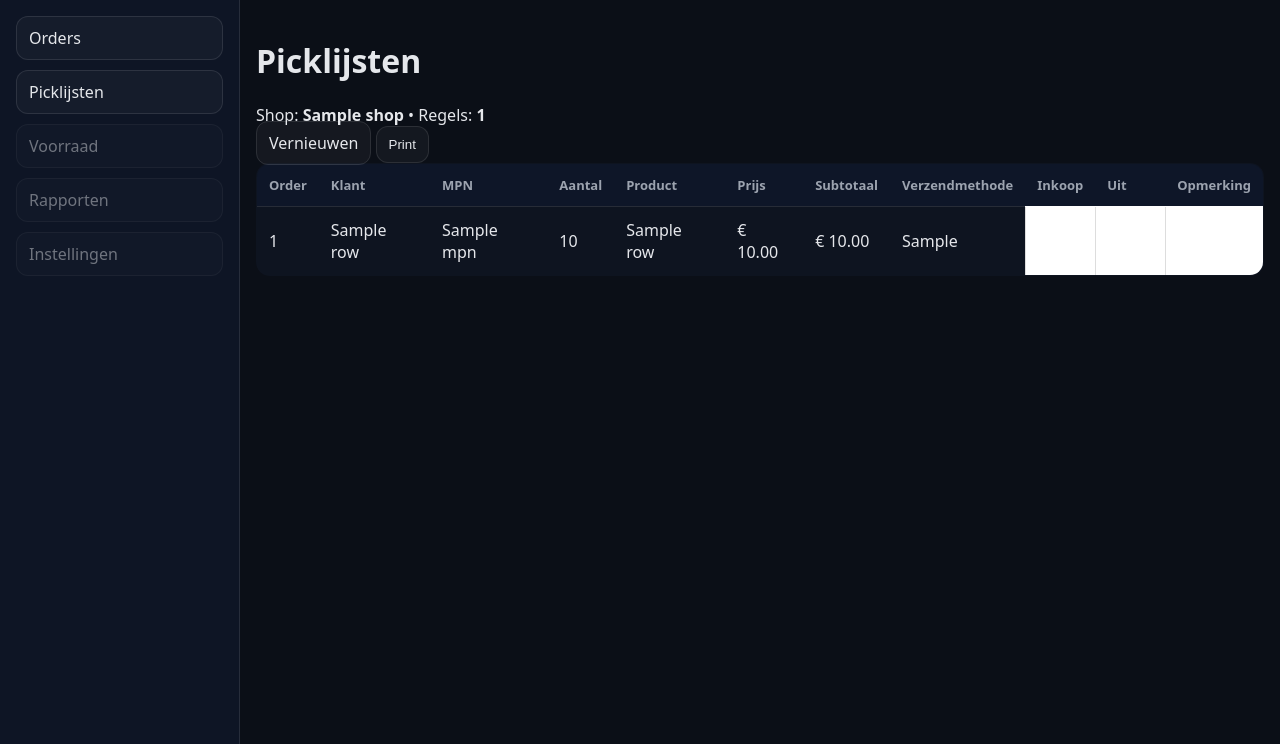
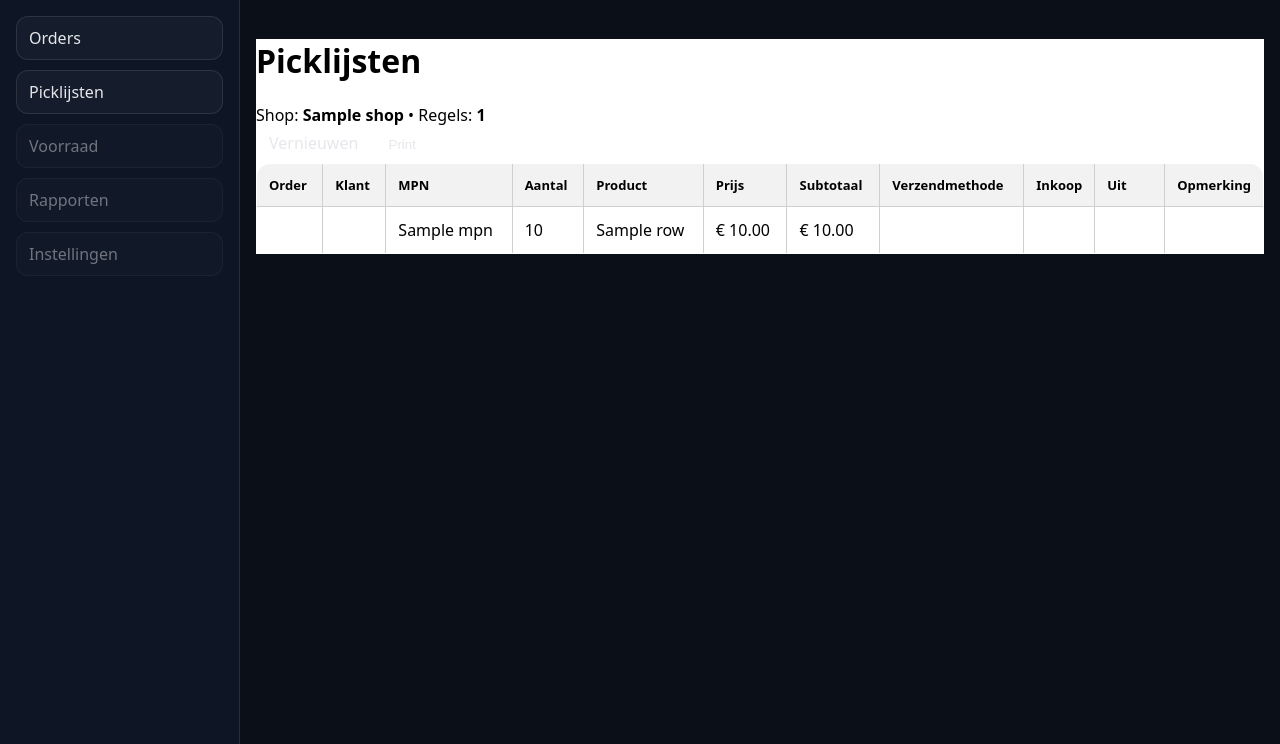
Before and after one commit to IamMurdyy/abc-dashboard, a FastAPI app: template app/templates/picklists.html in a window 1280 px wide. Shown: the part 65-809 px from the top of the page. Run offline with FastAPI, Linux system fonts and the light colour scheme; the template is opened without the code that fills it: most values are stand-ins (such as "Sample title", 1, 10 or a date in 2020).

Commit message:
feat: improve picklists (grouped orders, white layout, print-ready)

```diff
--- a/app/main.py
+++ b/app/main.py
@@ -1,3 +1,6 @@
+from dotenv import load_dotenv
+load_dotenv()
+
 from fastapi import FastAPI
 from fastapi.staticfiles import StaticFiles
 from fastapi.responses import RedirectResponse, FileResponse
--- a/app/static/style.css
+++ b/app/static/style.css
@@ -238,6 +238,7 @@ tbody tr:hover{
     width: auto;
   }
 }
+
 /* ===== Toast ===== */
 .toast{
   position: fixed;
@@ -265,18 +266,161 @@ tbody tr:hover{
   pointer-events: none;
 }
 
-.pickup-row { background: #d7f7d7 !important; } /* groen */
-.danger-text { color: #c01818 !important; }      /* rood */
-.blank-cell {
-  width: 70px;
-  height: 28px;
-  border: 1px solid #ddd;
-  background: #fff;
+/* ===== Picklijsten (UI + print) ===== */
+
+.pick-table{
+  border-collapse: collapse !important;
 }
 
-/* Print: iets strakker */
+/* Gridlines overal (ook horizontaal) */
+.pick-table th,
+.pick-table td{
+  border: 1px solid #cfcfcf !important;
+}
+
+/* Groen gevuld (afhalen) */
+.pick-table tr.pickup-row td{
+  background: #d7f7d7 !important;
+  color: #000 !important;
+}
+
+/* Rood tekst (Pakket / Package Europe etc.) */
+.pick-table tr.danger-text td{
+  color: #c01818 !important;
+}
+
+/* Qty > 1: hele rij vet */
+.pick-table tr.fw-bold td{
+  font-weight: 800 !important;
+}
+
+/* Blank invul vakjes */
+.blank-cell{
+  width: 70px;
+  height: 26px;
+  background: #fff !important;
+  color: #000 !important;
+  border: 1px solid #cfcfcf !important;
+}
+
+/* =========================================================
+   Picklijst – WIT THEMA (alleen deze pagina)
+   ========================================================= */
+
+.picklist-page{
+  background: #ffffff !important;
+  color: #000000 !important;
+}
+
+/* Koptekst / subtitel */
+.picklist-page h1,
+.picklist-page .text-muted{
+  color: #000000 !important;
+}
+
+/* Tabel basis */
+.picklist-page .table,
+.picklist-page .pick-table{
+  background: #ffffff !important;
+  color: #000000 !important;
+}
+
+/* Tabel headers */
+.picklist-page thead th{
+  background: #f2f2f2 !important;
+  color: #000000 !important;
+  font-weight: 700;
+  border: 1px solid #cfcfcf !important;
+}
+
+/* Tabel cellen */
+.picklist-page td,
+.picklist-page th{
+  border: 1px solid #cfcfcf !important;
+  color: #000000 !important;
+}
+
+/* Geen hover */
+.picklist-page tbody tr:hover{
+  background: transparent !important;
+}
+
+/* Afhalen = groen */
+.picklist-page tr.pickup-row td{
+  background: #d7f7d7 !important;
+  color: #000000 !important;
+}
+
+/* Rood blijft rood (op wit) */
+.picklist-page tr.danger-text td{
+  color: #c01818 !important;
+}
+
+/* Qty > 1 vet */
+.picklist-page tr.fw-bold td{
+  font-weight: 800 !important;
+}
+
+/* ---------------------------------------------------------
+   Print optimalisatie (ÉÉN keer)
+   --------------------------------------------------------- */
 @media print {
-  .btn, nav, .no-print { display: none !important; }
-  .pick-table { font-size: 11px; }
-  .blank-cell { height: 22px; }
+  @page{
+    size: A4 landscape;
+    margin: 8mm;
+  }
+
+  /* Achtergrondkleuren écht meenemen */
+  *{
+    -webkit-print-color-adjust: exact !important;
+    print-color-adjust: exact !important;
+  }
+
+  /* Alles behalve de tabel weg */
+  .topbar,
+  .sidebar,
+  nav,
+  .picklist-header,
+  .btn,
+  .d-flex.gap-2{
+    display: none !important;
+  }
+
+  /* Pagina benutten */
+  body,
+  .container,
+  .picklist-page{
+    background: #ffffff !important;
+    margin: 0 !important;
+    padding: 0 !important;
+    max-width: none !important;
+  }
+
+  .table-responsive{
+    overflow: visible !important;
+  }
+
+  /* Header maar 1 keer (niet herhalen) */
+  thead{
+    display: table-row-group !important;
+  }
+
+  .pick-table{
+    font-size: 11px;
+  }
+
+  /* Footer: alleen betrouwbare pagina teller */
+  .print-footer{
+    position: fixed;
+    bottom: 6mm;
+    left: 0;
+    right: 0;
+    text-align: center;
+    font-size: 11px;
+    color: #000 !important;
+  }
+
+  .print-footer::after{
+    content: "Pagina " counter(page);
+  }
 }
--- a/app/templates/picklists.html
+++ b/app/templates/picklists.html
@@ -1,21 +1,22 @@
 {% extends "base.html" %}
 
 {% block content %}
-<div class="d-flex justify-content-between align-items-center mb-3">
+<div class="picklist-page">
+
+  <div class="picklist-header d-flex justify-content-between align-items-center mb-3">
     <div>
       <h1 class="h4 mb-1">Picklijsten</h1>
       <div class="text-muted small">Shop: <b>{{ shop }}</b> • Regels: <b>{{ row_count }}</b></div>
     </div>
 
     <div class="d-flex gap-2">
-    <!-- later: shop selector -->
       <a class="btn btn-outline-secondary btn-sm" href="/picklijsten?shop={{ shop }}">Vernieuwen</a>
       <button class="btn btn-outline-primary btn-sm" onclick="window.print()">Print</button>
     </div>
   </div>
 
   <div class="table-responsive">
-  <table class="table table-sm align-middle pick-table">
+    <table class="table table-sm align-middle pick-table table-bordered">
       <thead class="table-light">
         <tr>
           <th>Order</th>
@@ -33,19 +34,17 @@
       </thead>
       <tbody>
         {% for r in rows %}
-        <tr class="
-          {% if r.is_pickup %} pickup-row {% endif %}
-          {% if r.is_qty_multi %} fw-bold {% endif %}
-          {% if r.is_red %} danger-text {% endif %}
-        ">
-          <td>{{ r.order_number }}</td>
-          <td>{{ r.customer_name }}</td>
+          <tr class="{% if r.is_pickup %}pickup-row{% endif %} {% if r.is_qty_multi %}fw-bold{% endif %} {% if r.is_red %}danger-text{% endif %}">
+            <td>{% if r.is_first_in_order %}{{ r.order_number }}{% endif %}</td>
+            <td>{% if r.is_first_in_order %}{{ r.customer_name }}{% endif %}</td>
+
             <td>{{ r.mpn }}</td>
             <td>{{ r.qty }}</td>
             <td>{{ r.product_name }}</td>
             <td>€ {{ '%.2f'|format(r.unit_price) }}</td>
             <td>€ {{ '%.2f'|format(r.order_subtotal) }}</td>
-          <td>{{ r.shipping_method }}</td>
+
+            <td>{% if r.is_first_in_order %}{{ r.shipping_method }}{% endif %}</td>
 
             <td class="blank-cell"></td>
             <td class="blank-cell"></td>
@@ -55,4 +54,8 @@
       </tbody>
     </table>
   </div>
+
+  <div class="print-footer"></div>
+
+</div>
 {% endblock %}
```
Also changed, not shown: app/services/picking.py (+57 -26 lines). Lines whose indentation alone changed are shown as unchanged.
